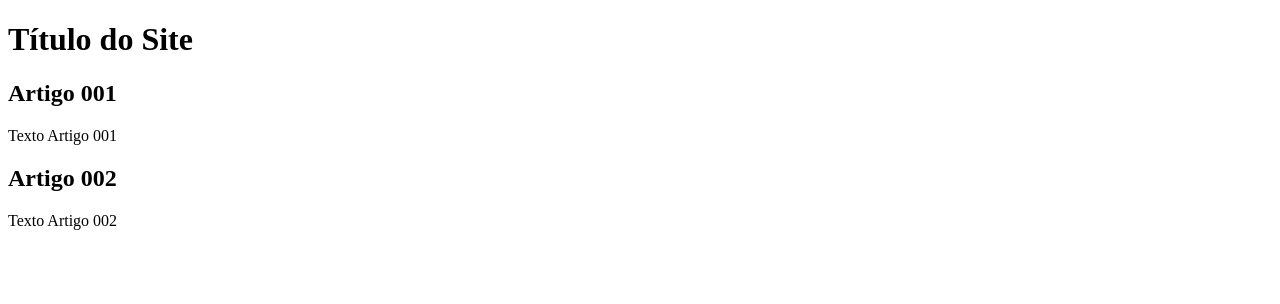
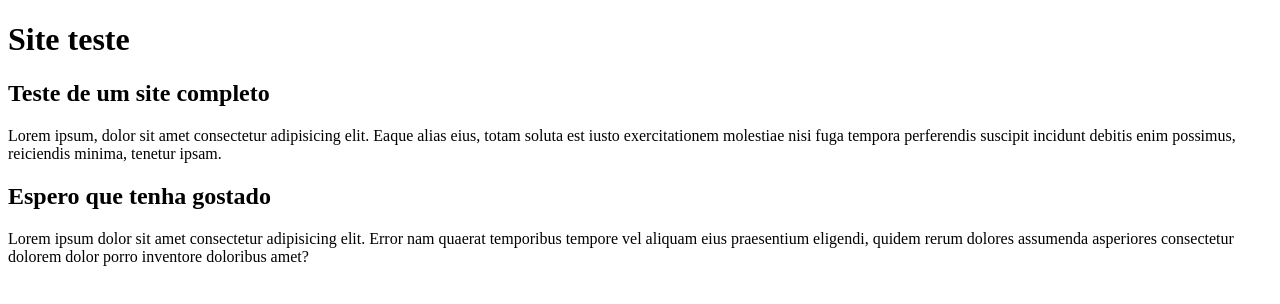
Before and after one commit to ferreiraz-dev/projeto-site-atual, a plain HTML site: page index.html in a window 1280 px wide. Drawn offline with Linux system fonts and the light colour scheme.

Commit message:
comecei a escrever o conteúdo

```diff
--- a/index.html
+++ b/index.html
@@ -8,17 +8,15 @@
 <body>
     <main>
         <header>
-            <h1>
-                Título do Site
-            </h1>
+            <h1>Site teste</h1>
         </header>
         <article>
-            <h2>Artigo 001</h2>
-            <p>Texto Artigo 001</p>
+            <h2>Teste de um site completo</h2>
+            <p>Lorem ipsum, dolor sit amet consectetur adipisicing elit. Eaque alias eius, totam soluta est iusto exercitationem molestiae nisi fuga tempora perferendis suscipit incidunt debitis enim possimus, reiciendis minima, tenetur ipsam.</p>
         </article>
         <article>
-            <h2>Artigo 002</h2>
-            <p>Texto Artigo 002</p>
+            <h2>Espero que tenha gostado</h2>
+            <p>Lorem ipsum dolor sit amet consectetur adipisicing elit. Error nam quaerat temporibus tempore vel aliquam eius praesentium eligendi, quidem rerum dolores assumenda asperiores consectetur dolorem dolor porro inventore doloribus amet?</p>
         </article>
     </main>
 </body>
```
